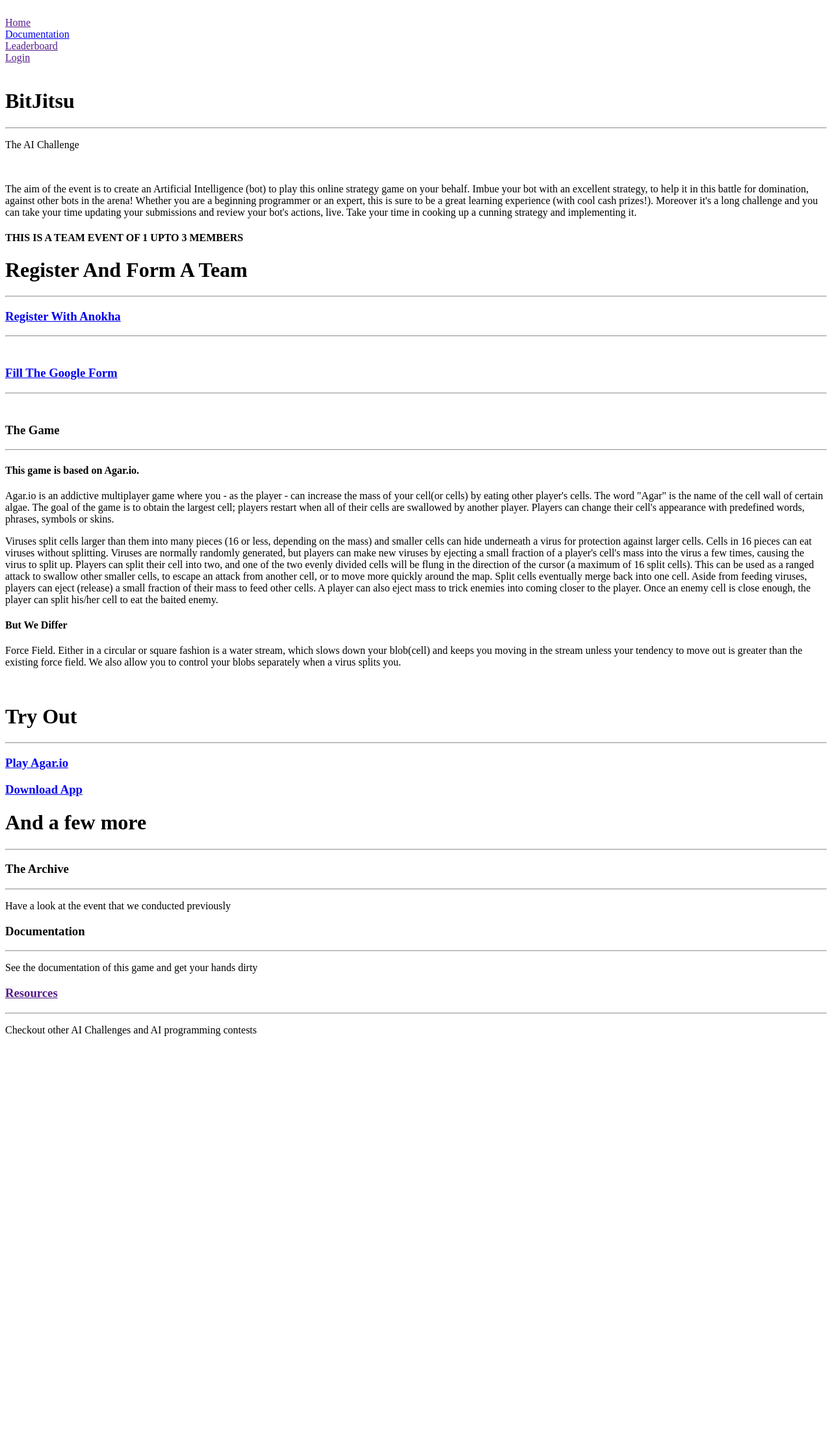
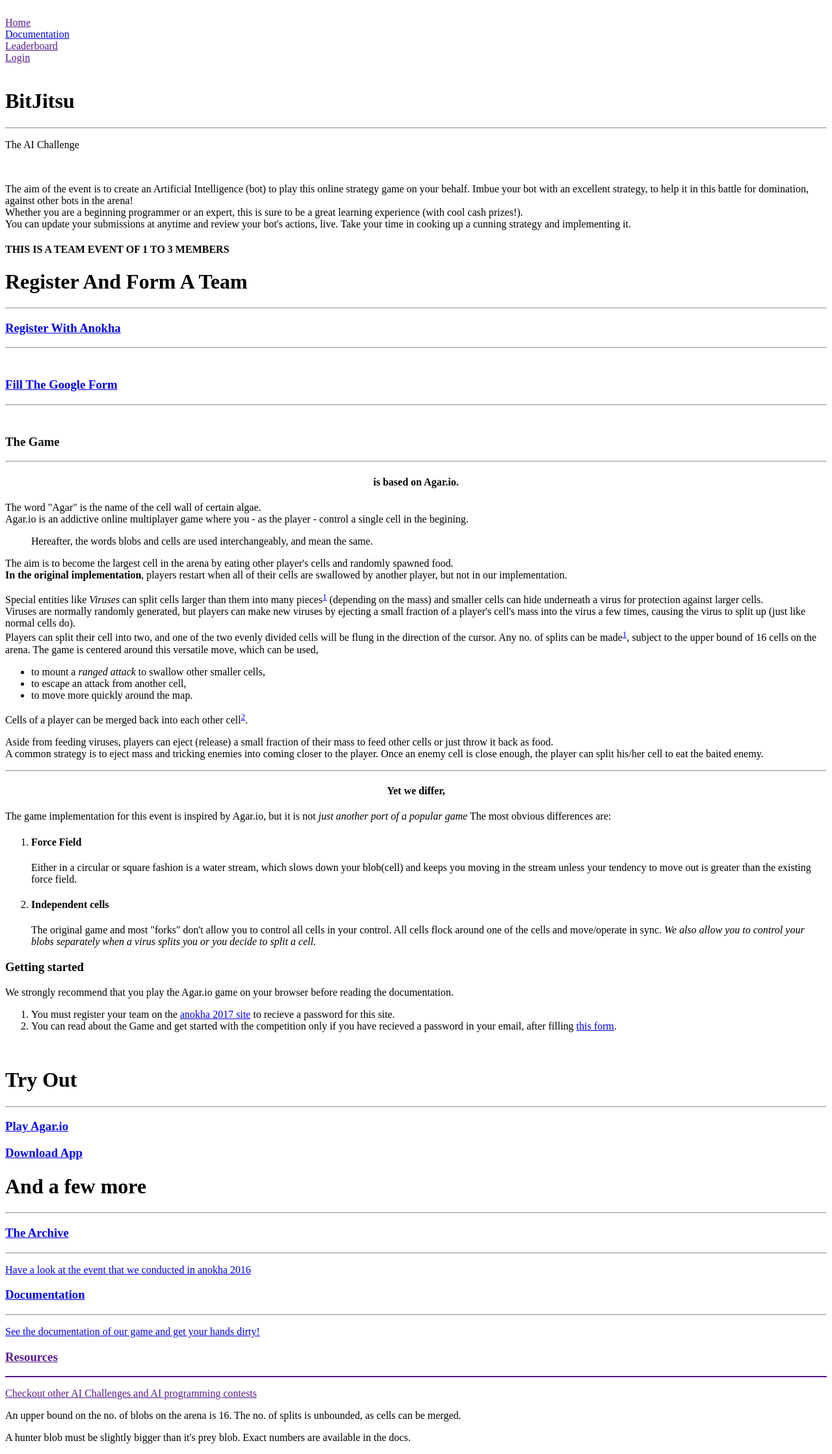
Before and after one commit to kogul/bitjitsu-web, a PHP site: the page made by application/views/hheader.php in a window 1280 px wide. Shown: the whole page at 65% size. Before the commit the page ends 1594 px from the top, so only its background shows below. Run offline with PHP 8.4, Linux system fonts and the light colour scheme; the template is opened without the code that fills it, so the values that code supplies are empty.

Commit message:
Added better home page desc.
Added anokha font

```diff
--- a/application/Assets/Css/custom.css
+++ b/application/Assets/Css/custom.css
@@ -21,6 +21,11 @@
 @font-face{
 	font-family:"Chathura";
 	src: url("Fonts/Chathura-Regular.ttf") format("truetype");
+}
+
+@font-face{
+	font-family:"SpinCycle";
+	src: url("Fonts/SpinCycle.ttf") format("truetype");
 }
 
 .header{
@@ -274,6 +279,7 @@ tr{
 .res ul li a:hover{
 	color: #FC0;
 }
+
 @media handheld,screen and (min-width: 618px) and (max-width: 991px){
 	.cont{
 		height: 50%;
--- a/application/controllers/User.php
+++ b/application/controllers/User.php
@@ -13,7 +13,6 @@ class user extends CI_Controller{
         $this->load->view("footer");
     }
     function login(){
-        #$GLOBALS['redir_base']="/bitjitsu";
         if($this->session->userdata('logged_in')){
             redirect($GLOBALS['redir_base'].'/');
         }
@@ -22,7 +21,7 @@ class user extends CI_Controller{
         if($_POST){
             $post = filter_var_array($_POST,FILTER_SANITIZE_STRING);
             if(strlen($post['pass'])>6) {
-                $pass = md5($post['pass']);;
+                $pass = md5($post['pass']);
                 $this->load->model("login");
                 $udata=$this->login->ulogin($post['usrname'],$pass);
                 unset($udata['passwd']);
--- a/application/views/hheader.php
+++ b/application/views/hheader.php
@@ -43,18 +43,20 @@
     </div>
 </div>
 <div class="col-md-12 awrap">
-    <p>The aim of the event is to create an Artificial Intelligence (bot) to play this online strategy game on your behalf. Imbue your bot with an excellent strategy, to help it in this battle for domination, against other bots in the arena! Whether you are a beginning programmer or an expert, this is sure to be a great learning experience (with cool cash prizes!). Moreover it's a long challenge and you can take your time updating your submissions and review your bot's actions, live. Take your time in cooking up a cunning strategy and implementing it.</p>
-    <h4>THIS IS A TEAM EVENT OF 1 UPTO 3 MEMBERS</h4>
+    <p>The aim of the event is to create an Artificial Intelligence (bot) to play this online strategy game on your behalf. Imbue your bot with an excellent strategy, to help it in this battle for domination, against other bots in the arena!<br>
+    Whether you are a beginning programmer or an expert, this is sure to be a great learning experience (with cool cash prizes!).<br>
+    You can update your submissions at anytime and review your bot's actions, live. Take your time in cooking up a cunning strategy and implementing it.</p>
+    <h4>THIS IS A TEAM EVENT OF 1 TO 3 MEMBERS</h4>
 </div>
-<div class="col-md-12 register">
+<div id="anokha-reg-box" class="col-md-12 register">
     <h1>Register And Form A Team</h1>
     <hr/>
     <div class="col-md-offset-1 col-md-4 rp">
-        <a target="_blank" href="https://anokha.amrita.edu/"><h3>Register With Anokha</h3></a>
+        <a target="_blank" href="https://anokha.amrita.edu/events/E1700036"><h3>Register With Anokha</h3></a>
         <hr/>
         <img src="<?php echo base_url('/application/Assets/Css/Bg-Images/register.jpg'); ?>">
     </div>
-    <div class="col-md-offset-2 col-md-4 rp">
+    <div id="gform-reg-box" class="col-md-offset-2 col-md-4 rp">
         <a target="_blank" href="https://docs.google.com/forms/d/e/1FAIpQLScn39Qz0_xqdov7hdb_WMrqrBcHSoTmgb0L_AM27J68SaicDg/viewform"><h3>Fill The Google Form</h3></a>
         <hr/>
         <img src="<?php echo base_url('/application/Assets/Css/Bg-Images/form.jpg'); ?>">
@@ -64,14 +66,43 @@
     <div class="col-md-offset-1 col-md-10 gcont">
         <h3>The Game</h3>
         <hr>
-        <h4>This game is based on Agar.io.</h4>
-        <p>Agar.io is an addictive multiplayer game where you - as the player - can increase the mass of your cell(or cells) by eating other player's cells. The word "Agar" is the name of the cell wall of certain algae. The goal of the game is to obtain the largest cell; players restart when all of their cells are swallowed by another player. Players can change their cell's appearance with predefined words, phrases, symbols or skins.</p>
-        <p>Viruses split cells larger than them into many pieces (16 or less, depending on the mass) and smaller cells can hide underneath a virus for protection against larger cells. Cells in 16 pieces can eat viruses without splitting. Viruses are normally randomly generated, but players can make new viruses by ejecting a small fraction of a player's cell's mass into the virus a few times, causing the virus to split up.
-            Players can split their cell into two, and one of the two evenly divided cells will be flung in the direction of the cursor (a maximum of 16 split cells). This can be used as a ranged attack to swallow other smaller cells, to escape an attack from another cell, or to move more quickly around the map. Split cells eventually merge back into one cell. Aside from feeding viruses, players can eject (release) a small fraction of their mass to feed other cells. A player can also eject mass to trick enemies into coming closer to the player. Once an enemy cell is close enough, the player can split his/her cell to eat the baited enemy.
+        <h4 style="text-align: center;">is based on Agar.io.</h4>
+        <p>The word "Agar" is the name of the cell wall of certain algae.<br>
+        Agar.io is an addictive online multiplayer game where you - as the player - control a single cell in the begining.<br></p>
+        <blockquote>Hereafter, the words blobs and cells are used interchangeably, and mean the same.</blockquote>
+        <p>The aim is to become the largest cell in the arena by eating other player's cells and randomly spawned food.<br>
+        <b>In the original implementation</b>, players restart when all of their cells are swallowed by another player, but not in our implementation.</p>
+        <p>Special entities like <i>Viruses</i> can split cells larger than them into many pieces<sup class="conditions"><a href="#no-of-spilts">1</a></sup> (depending on the mass) and smaller cells can hide underneath a virus for protection against larger cells.<br>
+        Viruses are normally randomly generated, but players can make new viruses by ejecting a small fraction of a player's cell's mass into the virus a few times, causing the virus to split up (just like normal cells do).<br>
+        Players can split their cell into two, and one of the two evenly divided cells will be flung in the direction of the cursor. Any no. of splits can be made<sup class="conditions"><a href="#no-of-spilts">1</a></sup>, subject to the upper bound of 16 cells on the arena. The game is centered around this versatile move, which can be used,</p>
+        <ul>
+            <li>to mount a <i>ranged attack</i> to swallow other smaller cells,</li>
+            <li>to escape an attack from another cell,</li>
+            <li>to move more quickly around the map.</li>
+        </ul>
+        <p>
+        Cells of a player can be merged back into each other cell<sup class="conditions"><a href="#merging-n-splitting">2</a></sup>.</p>
+        <p>Aside from feeding viruses, players can eject (release) a small fraction of their mass to feed other cells or just throw it back as food.<br>
+        A common strategy is to eject mass and tricking enemies into coming closer to the player. Once an enemy cell is close enough, the player can split his/her cell to eat the baited enemy.
         </p>
-        <h4>But We Differ</h4>
-        <p>Force Field. Either in a circular or square fashion is a water stream, which slows down your blob(cell) and keeps you moving in the stream unless your tendency to move out is greater than the existing force field. We also allow you to control your blobs separately when a virus splits you.</p>
+        <hr>
+        <h4 style="text-align: center;">Yet we differ,</h4>
+        <p>The game implementation for this event is inspired by Agar.io, but it is not <i>just another port of a popular game</i> The most obvious differences are:</p>
+        <ol>
+            <li><h4>Force Field</h4>
+            Either in a circular or square fashion is a water stream, which slows down your blob(cell) and keeps you moving in the stream unless your tendency to move out is greater than the existing force field.</li>
+            <li><h4>Independent cells</h4>
+            The original game and most "forks" don't allow you to control all cells in your control. All cells flock around one of the cells and move/operate in sync.
+            <i>We also allow you to control your blobs separately when a virus splits you or you decide to split a cell.</i></li>
+        </ol>
 
+        <h3>Getting started</h3>
+        <p>We strongly recommend that you play the Agar.io game on your browser before reading the documentation.</p>
+        <ol>
+            <li>You must register your team on the <a href="#anokha-reg-box"><span class="anokha">anokha</span> 2017 site</a> to recieve a password for this site.</li>
+            <li>You can read about the Game and get started with the competition only if you have recieved a password in your email, after filling <a href="#gform-reg-box">this form</a>.</li>
+        </ol>
+        </p>
     </div>
 </div>
 <div class="col-md-12 glink">
@@ -89,19 +120,30 @@
 <div class="col-md-12 fewmore">
   <h1>And a few more</h1>
     <hr/>
+    <a href="https://arrow.pythonanywhere.com/bit-jitsu/2016" target="_blank">
         <div class="col-md-3 olink">
-        <a><h3>The Archive</h3></a>
+            <h3>The Archive</h3>
             <hr>
-        <p>Have a look at the event that we conducted previously</p>
+            <p>Have a look at the event that we conducted in <span class="anokha">anokha</span> 2016</p>
         </div>
+    </a>
+    <a href="#">
         <div class="col-md-offset-1 col-md-4 olink">
-        <a><h3>Documentation</h3></a>
+            <h3>Documentation</h3>
             <hr>
-        <p>See the documentation of this game and get your hands dirty</p>
+            <p>See the documentation of our game and get your hands dirty!</p>
         </div>
+    </a>
+    <a href="<?php echo base_url('user/resources/'); ?>">
         <div class="col-md-offset-1 col-md-3 olink">
-        <a href="<?php echo base_url('user/resources/'); ?>"><h3>Resources</h3></a>
+            <h3>Resources</h3>
             <hr>
             <p>Checkout other AI Challenges and AI programming contests</p>
         </div>
+    </a>
 </div>
+<div class="col-md-12 awrap" style="height: auto">
+    <p id="no-of-splits">An upper bound on the no. of blobs on the arena is 16. The no. of splits is unbounded, as cells can be merged.</p>
+    <p id="merging-n-splitting">A hunter blob must be slightly bigger than it's prey blob. Exact numbers are available in the docs.</p>
+</div>
+</div>
```
Also changed, not shown: application/Assets/Css/home.css (+31 -4 lines), application/models/Login.php (+13 -3 lines), application/Assets/Css/Fonts/SpinCycle.ttf (added). Lines whose indentation alone changed are shown as unchanged.
